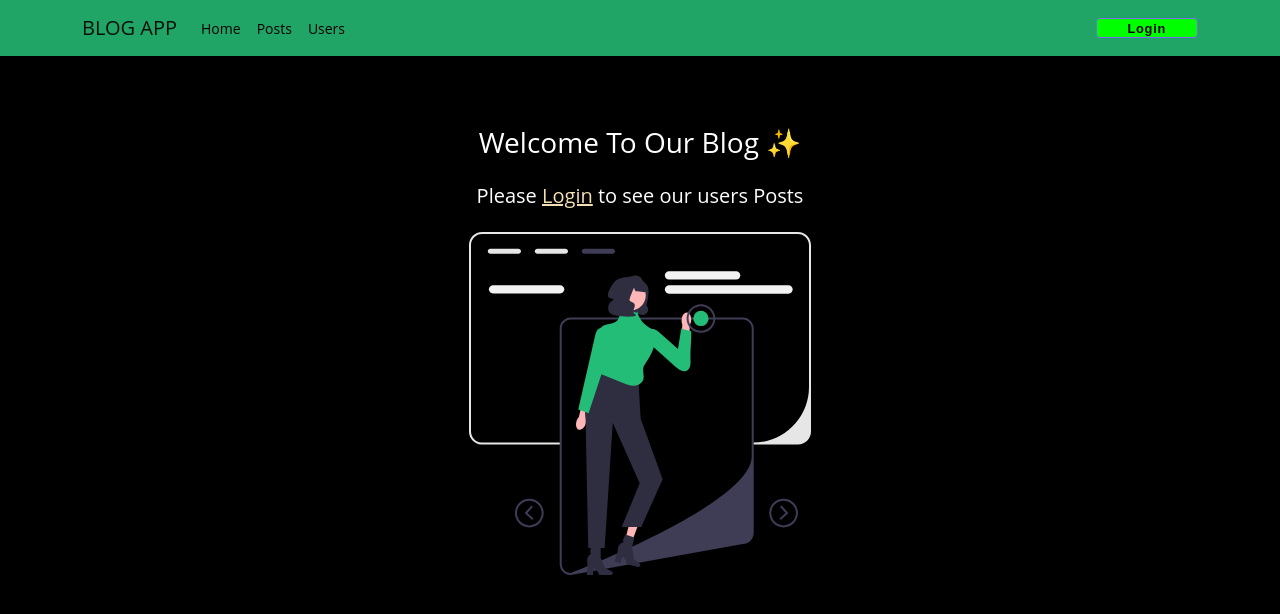
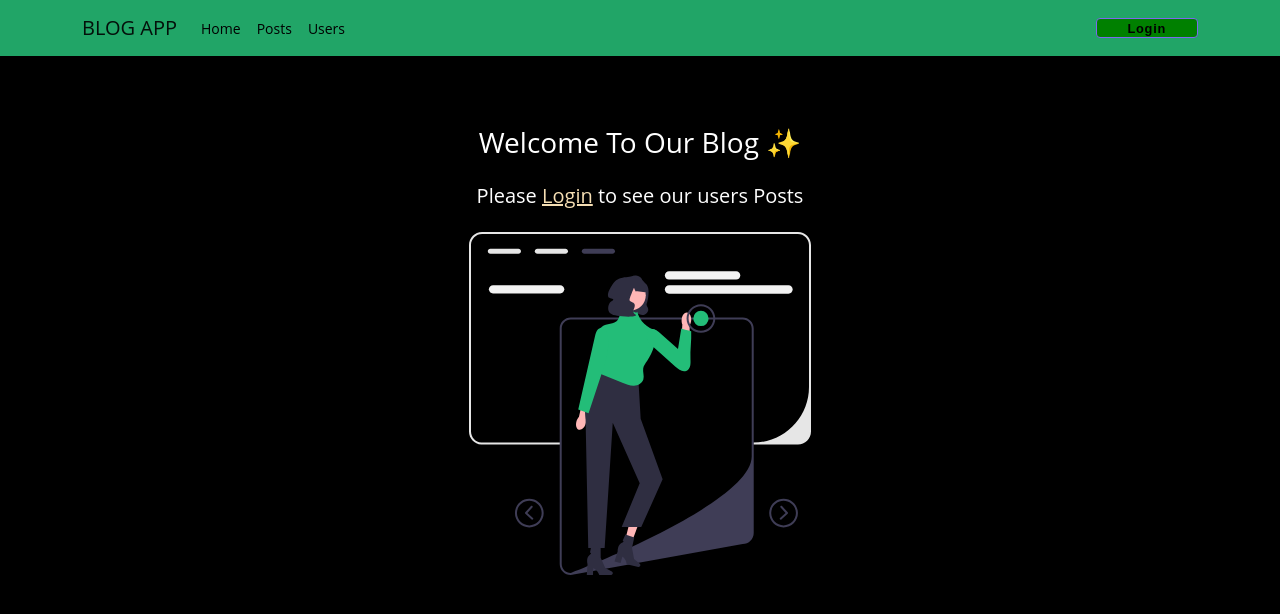
Before and after one commit to C5-BahaAbuelwan/Task_Blog_FrontEnd, a React (Create React App) app: page / in a window 1280 px wide. In both pictures the pointer is over the button "Login". Shown: the top 614 px of the page. Built offline with nearby package versions, Linux system fonts and the light colour scheme.

Commit message:
finish task

```diff
--- a/src/components/NavBar/style.css
+++ b/src/components/NavBar/style.css
@@ -24,7 +24,7 @@
 
 .signout:hover{
     border: 1px solid mediumslateblue ;
-    background-color: lime;
+    background-color: green;
 }
 
 .container{
```
